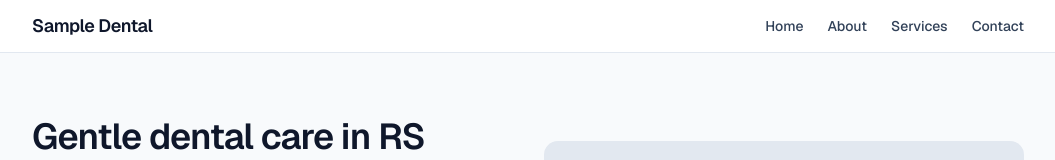
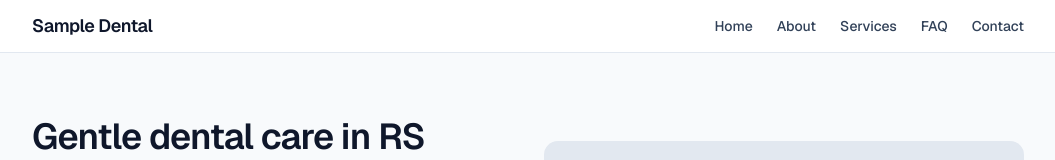
Before and after one commit to fooorrrceee/rr-dental-flip, a Next.js app in the folder landing-course/: page / in a window 1280 px wide. Shown: the top 160 px of the page, without its empty margins (112-1167 px from the left). Built offline with nearby package versions, Linux system fonts and the light colour scheme.

Commit message:
add faq to desktop navbar and hamburger menu

```diff
--- a/landing-course/app/components/Header.tsx
+++ b/landing-course/app/components/Header.tsx
@@ -36,6 +36,11 @@ export function Header() {
             <li>
               <a href="#services" className="hover:text-sky-600">
                 Services
+              </a>
+            </li>
+            <li>
+              <a href="#faq" className="hover:text-sky-600">
+                FAQ
               </a>
             </li>
             <li>
@@ -111,6 +116,15 @@ export function Header() {
             </li>
             <li>
               <a
+                href="#faq"
+                onClick={closeMenu}
+                className="block py-1.5 hover:text-sky-600"
+              >
+                FAQ
+              </a>
+            </li>
+            <li>
+              <a
                 href="#contact"
                 onClick={closeMenu}
                 className="block py-1.5 hover:text-sky-600"
```
